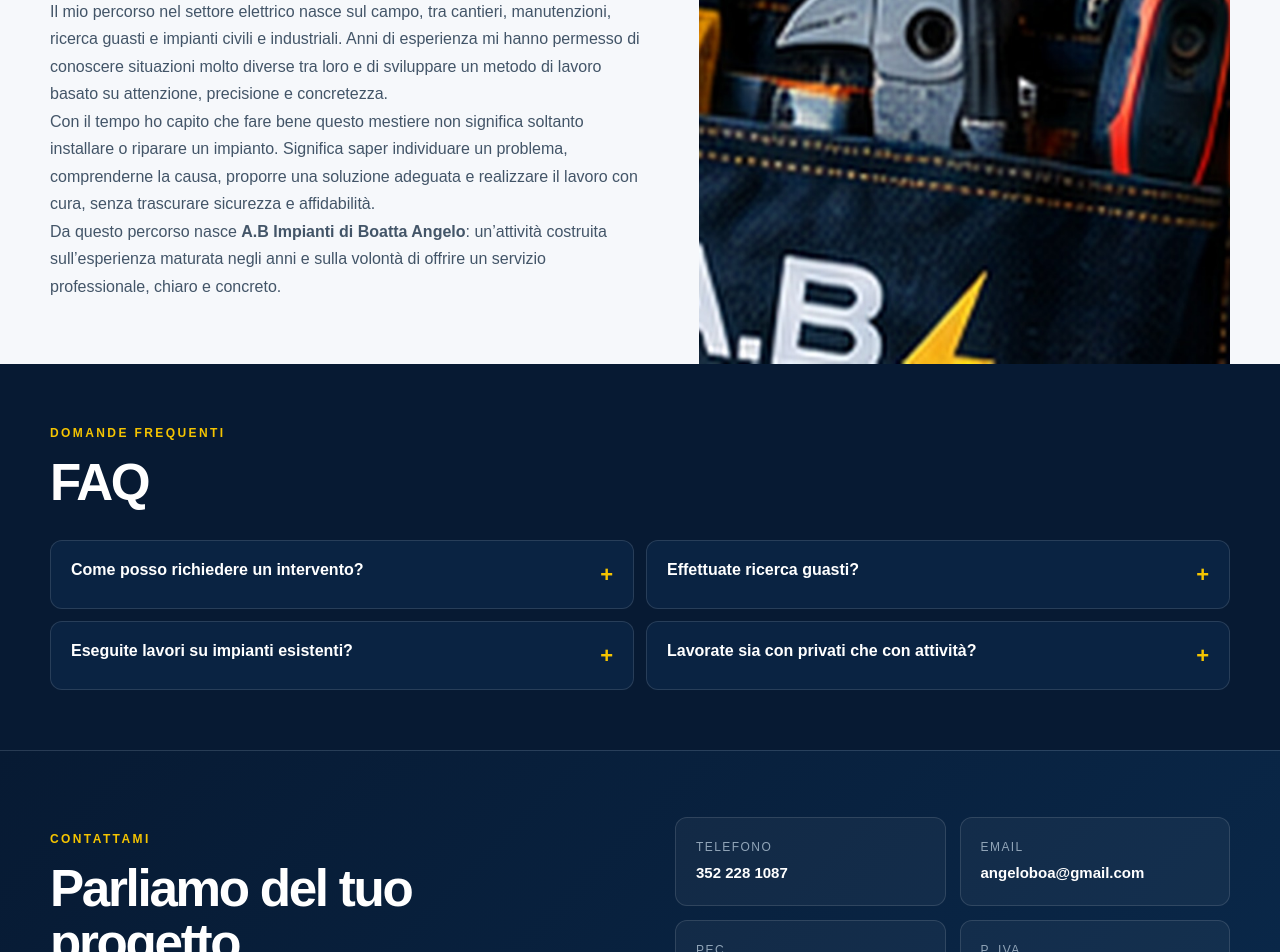
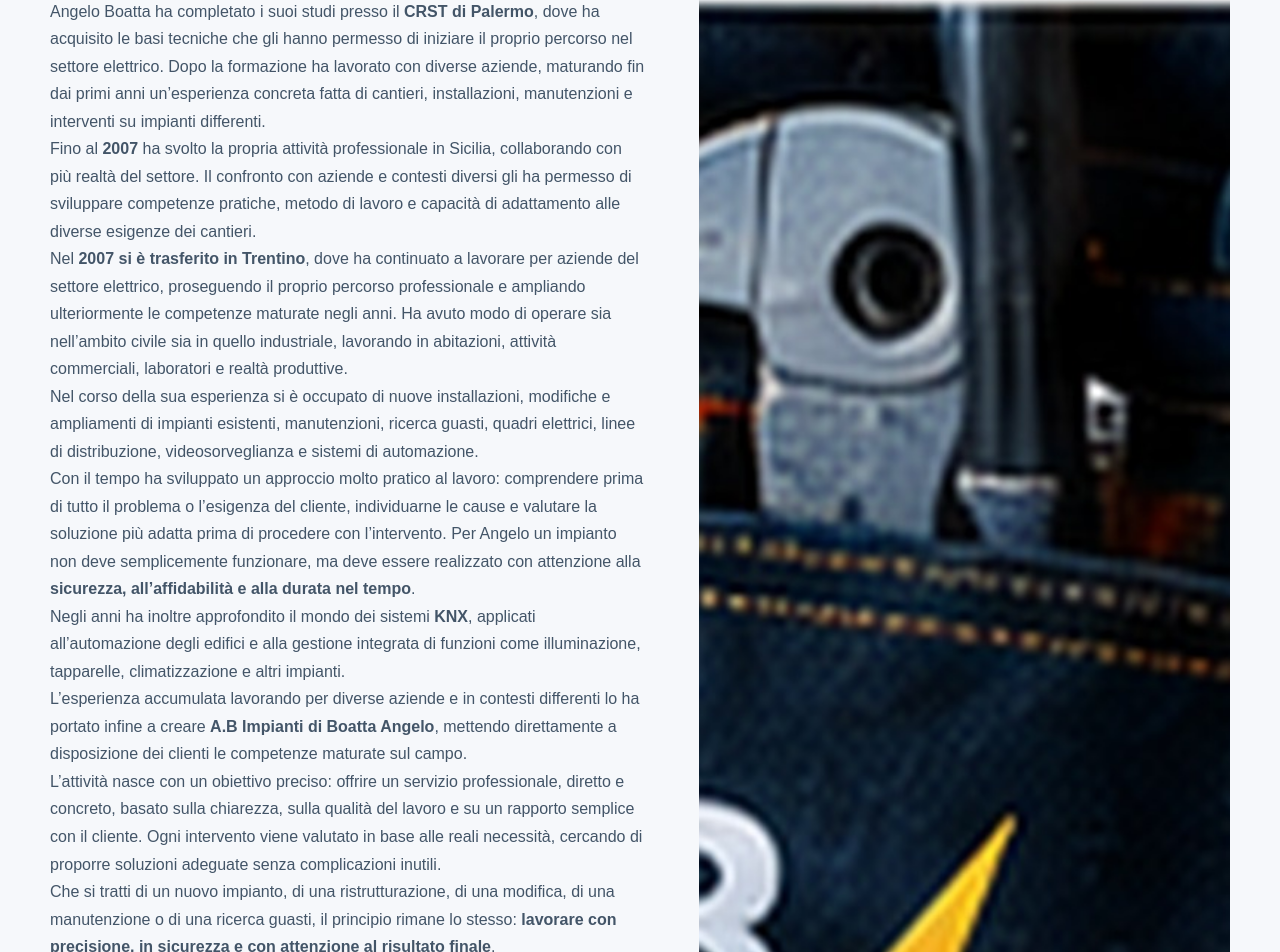
Before and after one commit to angeloboa-alt/angelo-boatta-impianti-elettrici, a Next.js app: page / in a window 1280 px wide. Shown: the part 2880-3832 px from the top of the page. Built offline with nearby package versions, Linux system fonts and the light colour scheme.

Commit message:
Arricchisce la sezione Chi sono

```diff
--- a/app/page.tsx
+++ b/app/page.tsx
@@ -263,24 +263,65 @@ export default function Home() {
             <h2>Angelo Boatta</h2>
 
             <p>
-              Il mio percorso nel settore elettrico nasce sul campo, tra cantieri,
-              manutenzioni, ricerca guasti e impianti civili e industriali. Anni di
-              esperienza mi hanno permesso di conoscere situazioni molto diverse tra
-              loro e di sviluppare un metodo di lavoro basato su attenzione,
-              precisione e concretezza.
+              Angelo Boatta ha completato i suoi studi presso il <strong>CRST di Palermo</strong>,
+              dove ha acquisito le basi tecniche che gli hanno permesso di iniziare il proprio
+              percorso nel settore elettrico. Dopo la formazione ha lavorato con diverse aziende,
+              maturando fin dai primi anni un’esperienza concreta fatta di cantieri, installazioni,
+              manutenzioni e interventi su impianti differenti.
             </p>
 
             <p>
-              Con il tempo ho capito che fare bene questo mestiere non significa
-              soltanto installare o riparare un impianto. Significa saper individuare
-              un problema, comprenderne la causa, proporre una soluzione adeguata e
-              realizzare il lavoro con cura, senza trascurare sicurezza e affidabilità.
+              Fino al <strong>2007</strong> ha svolto la propria attività professionale in Sicilia,
+              collaborando con più realtà del settore. Il confronto con aziende e contesti diversi
+              gli ha permesso di sviluppare competenze pratiche, metodo di lavoro e capacità di
+              adattamento alle diverse esigenze dei cantieri.
             </p>
 
             <p>
-              Da questo percorso nasce <strong>A.B Impianti di Boatta Angelo</strong>:
-              un’attività costruita sull’esperienza maturata negli anni e sulla volontà
-              di offrire un servizio professionale, chiaro e concreto.
+              Nel <strong>2007 si è trasferito in Trentino</strong>, dove ha continuato a lavorare
+              per aziende del settore elettrico, proseguendo il proprio percorso professionale e
+              ampliando ulteriormente le competenze maturate negli anni. Ha avuto modo di operare
+              sia nell’ambito civile sia in quello industriale, lavorando in abitazioni, attività
+              commerciali, laboratori e realtà produttive.
+            </p>
+
+            <p>
+              Nel corso della sua esperienza si è occupato di nuove installazioni, modifiche e
+              ampliamenti di impianti esistenti, manutenzioni, ricerca guasti, quadri elettrici,
+              linee di distribuzione, videosorveglianza e sistemi di automazione.
+            </p>
+
+            <p>
+              Con il tempo ha sviluppato un approccio molto pratico al lavoro: comprendere prima
+              di tutto il problema o l’esigenza del cliente, individuarne le cause e valutare la
+              soluzione più adatta prima di procedere con l’intervento. Per Angelo un impianto non
+              deve semplicemente funzionare, ma deve essere realizzato con attenzione alla
+              <strong> sicurezza, all’affidabilità e alla durata nel tempo</strong>.
+            </p>
+
+            <p>
+              Negli anni ha inoltre approfondito il mondo dei sistemi <strong>KNX</strong>, applicati
+              all’automazione degli edifici e alla gestione integrata di funzioni come illuminazione,
+              tapparelle, climatizzazione e altri impianti.
+            </p>
+
+            <p>
+              L’esperienza accumulata lavorando per diverse aziende e in contesti differenti lo ha
+              portato infine a creare <strong>A.B Impianti di Boatta Angelo</strong>, mettendo
+              direttamente a disposizione dei clienti le competenze maturate sul campo.
+            </p>
+
+            <p>
+              L’attività nasce con un obiettivo preciso: offrire un servizio professionale, diretto
+              e concreto, basato sulla chiarezza, sulla qualità del lavoro e su un rapporto semplice
+              con il cliente. Ogni intervento viene valutato in base alle reali necessità, cercando
+              di proporre soluzioni adeguate senza complicazioni inutili.
+            </p>
+
+            <p>
+              Che si tratti di un nuovo impianto, di una ristrutturazione, di una modifica, di una
+              manutenzione o di una ricerca guasti, il principio rimane lo stesso:
+              <strong> lavorare con precisione, in sicurezza e con attenzione al risultato finale</strong>.
             </p>
           </div>
 
```
